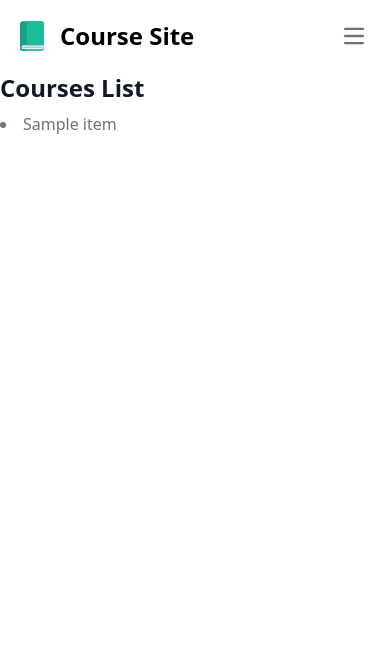
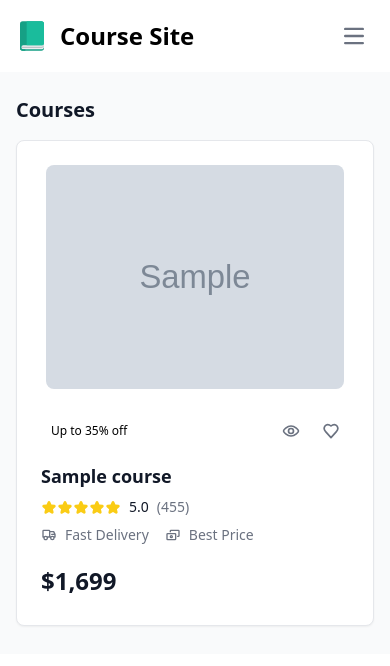
Before and after one commit to Gopal-Khadka/Django-Course-Platform, a Django app: template src/templates/courses/list.html in a window 390 px wide. Shown: the top 666 px of the page. Run offline with Django 5.2, Linux system fonts and the light colour scheme; the template is opened without the code that fills it: most values are stand-ins (such as "Sample title", 1, 10 or a date in 2020); grey boxes marked "Sample" are stand-in pictures; some libraries are stand-ins or nearby versions.

Commit message:
Update course list page

```diff
--- a/src/templates/base/navbar.html
+++ b/src/templates/base/navbar.html
@@ -62,9 +62,9 @@
         </li>
         <li>
           <a
-            href="#"
+            href="/courses"
             class="block py-2 px-3 text-gray-900 rounded hover:bg-gray-100 md:hover:bg-transparent md:border-0 md:hover:text-blue-700 md:p-0 dark:text-white md:dark:hover:text-blue-500 dark:hover:bg-gray-700 dark:hover:text-white md:dark:hover:bg-transparent"
-            >Services</a
+            >Courses</a
           >
         </li>
         {% if request.session.email_id %}
--- /dev/null
+++ b/src/templates/courses/components/course-card.html
@@ -0,0 +1,241 @@
+<div
+  class="rounded-lg border border-gray-200 bg-white p-6 shadow-sm dark:border-gray-700 dark:bg-gray-800"
+>
+  <div class="h-56 w-full">
+    <a href="{{course.get_absolute_url}}">
+      <img
+        class="mx-auto h-full rounded-lg"
+        src="{{course.admin_image_url}}"
+        alt=""
+      />
+    </a>
+  </div>
+  <div class="pt-6">
+    <div class="mb-4 flex items-center justify-between gap-4">
+      <span
+        class="me-2 rounded bg-primary-100 px-2.5 py-0.5 text-xs font-medium text-primary-800 dark:bg-primary-900 dark:text-primary-300"
+      >
+        Up to 35% off
+      </span>
+
+      <div class="flex items-center justify-end gap-1">
+        <button
+          type="button"
+          data-tooltip-target="tooltip-quick-look"
+          class="rounded-lg p-2 text-gray-500 hover:bg-gray-100 hover:text-gray-900 dark:text-gray-400 dark:hover:bg-gray-700 dark:hover:text-white"
+        >
+          <span class="sr-only"> Quick look </span>
+          <svg
+            class="h-5 w-5"
+            aria-hidden="true"
+            xmlns="http://www.w3.org/2000/svg"
+            width="24"
+            height="24"
+            fill="none"
+            viewBox="0 0 24 24"
+          >
+            <path
+              stroke="currentColor"
+              stroke-width="2"
+              d="M21 12c0 1.2-4.03 6-9 6s-9-4.8-9-6c0-1.2 4.03-6 9-6s9 4.8 9 6Z"
+            />
+            <path
+              stroke="currentColor"
+              stroke-width="2"
+              d="M15 12a3 3 0 1 1-6 0 3 3 0 0 1 6 0Z"
+            />
+          </svg>
+        </button>
+        <div
+          id="tooltip-quick-look"
+          role="tooltip"
+          class="tooltip invisible absolute z-10 inline-block rounded-lg bg-gray-900 px-3 py-2 text-sm font-medium text-white opacity-0 shadow-sm transition-opacity duration-300 dark:bg-gray-700"
+          data-popper-placement="top"
+        >
+          Quick look
+          <div class="tooltip-arrow" data-popper-arrow=""></div>
+        </div>
+
+        <button
+          type="button"
+          data-tooltip-target="tooltip-add-to-favorites"
+          class="rounded-lg p-2 text-gray-500 hover:bg-gray-100 hover:text-gray-900 dark:text-gray-400 dark:hover:bg-gray-700 dark:hover:text-white"
+        >
+          <span class="sr-only"> Add to Favorites </span>
+          <svg
+            class="h-5 w-5"
+            aria-hidden="true"
+            xmlns="http://www.w3.org/2000/svg"
+            fill="none"
+            viewBox="0 0 24 24"
+          >
+            <path
+              stroke="currentColor"
+              stroke-linecap="round"
+              stroke-linejoin="round"
+              stroke-width="2"
+              d="M12 6C6.5 1 1 8 5.8 13l6.2 7 6.2-7C23 8 17.5 1 12 6Z"
+            />
+          </svg>
+        </button>
+        <div
+          id="tooltip-add-to-favorites"
+          role="tooltip"
+          class="tooltip invisible absolute z-10 inline-block rounded-lg bg-gray-900 px-3 py-2 text-sm font-medium text-white opacity-0 shadow-sm transition-opacity duration-300 dark:bg-gray-700"
+          data-popper-placement="top"
+        >
+          Add to favorites
+          <div class="tooltip-arrow" data-popper-arrow=""></div>
+        </div>
+      </div>
+    </div>
+
+    <a
+      href="{{course.get_absolute_url}}"
+      class="text-lg font-semibold leading-tight text-gray-900 hover:underline dark:text-white"
+      >{{course.title}}</a
+    >
+
+    <div class="mt-2 flex items-center gap-2">
+      <div class="flex items-center">
+        <svg
+          class="h-4 w-4 text-yellow-400"
+          aria-hidden="true"
+          xmlns="http://www.w3.org/2000/svg"
+          fill="currentColor"
+          viewBox="0 0 24 24"
+        >
+          <path
+            d="M13.8 4.2a2 2 0 0 0-3.6 0L8.4 8.4l-4.6.3a2 2 0 0 0-1.1 3.5l3.5 3-1 4.4c-.5 1.7 1.4 3 2.9 2.1l3.9-2.3 3.9 2.3c1.5 1 3.4-.4 3-2.1l-1-4.4 3.4-3a2 2 0 0 0-1.1-3.5l-4.6-.3-1.8-4.2Z"
+          />
+        </svg>
+
+        <svg
+          class="h-4 w-4 text-yellow-400"
+          aria-hidden="true"
+          xmlns="http://www.w3.org/2000/svg"
+          fill="currentColor"
+          viewBox="0 0 24 24"
+        >
+          <path
+            d="M13.8 4.2a2 2 0 0 0-3.6 0L8.4 8.4l-4.6.3a2 2 0 0 0-1.1 3.5l3.5 3-1 4.4c-.5 1.7 1.4 3 2.9 2.1l3.9-2.3 3.9 2.3c1.5 1 3.4-.4 3-2.1l-1-4.4 3.4-3a2 2 0 0 0-1.1-3.5l-4.6-.3-1.8-4.2Z"
+          />
+        </svg>
+
+        <svg
+          class="h-4 w-4 text-yellow-400"
+          aria-hidden="true"
+          xmlns="http://www.w3.org/2000/svg"
+          fill="currentColor"
+          viewBox="0 0 24 24"
+        >
+          <path
+            d="M13.8 4.2a2 2 0 0 0-3.6 0L8.4 8.4l-4.6.3a2 2 0 0 0-1.1 3.5l3.5 3-1 4.4c-.5 1.7 1.4 3 2.9 2.1l3.9-2.3 3.9 2.3c1.5 1 3.4-.4 3-2.1l-1-4.4 3.4-3a2 2 0 0 0-1.1-3.5l-4.6-.3-1.8-4.2Z"
+          />
+        </svg>
+
+        <svg
+          class="h-4 w-4 text-yellow-400"
+          aria-hidden="true"
+          xmlns="http://www.w3.org/2000/svg"
+          fill="currentColor"
+          viewBox="0 0 24 24"
+        >
+          <path
+            d="M13.8 4.2a2 2 0 0 0-3.6 0L8.4 8.4l-4.6.3a2 2 0 0 0-1.1 3.5l3.5 3-1 4.4c-.5 1.7 1.4 3 2.9 2.1l3.9-2.3 3.9 2.3c1.5 1 3.4-.4 3-2.1l-1-4.4 3.4-3a2 2 0 0 0-1.1-3.5l-4.6-.3-1.8-4.2Z"
+          />
+        </svg>
+
+        <svg
+          class="h-4 w-4 text-yellow-400"
+          aria-hidden="true"
+          xmlns="http://www.w3.org/2000/svg"
+          fill="currentColor"
+          viewBox="0 0 24 24"
+        >
+          <path
+            d="M13.8 4.2a2 2 0 0 0-3.6 0L8.4 8.4l-4.6.3a2 2 0 0 0-1.1 3.5l3.5 3-1 4.4c-.5 1.7 1.4 3 2.9 2.1l3.9-2.3 3.9 2.3c1.5 1 3.4-.4 3-2.1l-1-4.4 3.4-3a2 2 0 0 0-1.1-3.5l-4.6-.3-1.8-4.2Z"
+          />
+        </svg>
+      </div>
+
+      <p class="text-sm font-medium text-gray-900 dark:text-white">5.0</p>
+      <p class="text-sm font-medium text-gray-500 dark:text-gray-400">(455)</p>
+    </div>
+
+    <ul class="mt-2 flex items-center gap-4">
+      <li class="flex items-center gap-2">
+        <svg
+          class="h-4 w-4 text-gray-500 dark:text-gray-400"
+          aria-hidden="true"
+          xmlns="http://www.w3.org/2000/svg"
+          fill="none"
+          viewBox="0 0 24 24"
+        >
+          <path
+            stroke="currentColor"
+            stroke-linecap="round"
+            stroke-linejoin="round"
+            stroke-width="2"
+            d="M13 7h6l2 4m-8-4v8m0-8V6a1 1 0 0 0-1-1H4a1 1 0 0 0-1 1v9h2m8 0H9m4 0h2m4 0h2v-4m0 0h-5m3.5 5.5a2.5 2.5 0 1 1-5 0 2.5 2.5 0 0 1 5 0Zm-10 0a2.5 2.5 0 1 1-5 0 2.5 2.5 0 0 1 5 0Z"
+          />
+        </svg>
+        <p class="text-sm font-medium text-gray-500 dark:text-gray-400">
+          Fast Delivery
+        </p>
+      </li>
+
+      <li class="flex items-center gap-2">
+        <svg
+          class="h-4 w-4 text-gray-500 dark:text-gray-400"
+          aria-hidden="true"
+          xmlns="http://www.w3.org/2000/svg"
+          fill="none"
+          viewBox="0 0 24 24"
+        >
+          <path
+            stroke="currentColor"
+            stroke-linecap="round"
+            stroke-width="2"
+            d="M8 7V6c0-.6.4-1 1-1h11c.6 0 1 .4 1 1v7c0 .6-.4 1-1 1h-1M3 18v-7c0-.6.4-1 1-1h11c.6 0 1 .4 1 1v7c0 .6-.4 1-1 1H4a1 1 0 0 1-1-1Zm8-3.5a1.5 1.5 0 1 1-3 0 1.5 1.5 0 0 1 3 0Z"
+          />
+        </svg>
+        <p class="text-sm font-medium text-gray-500 dark:text-gray-400">
+          Best Price
+        </p>
+      </li>
+    </ul>
+
+    <div class="mt-4 flex items-center justify-between gap-4">
+      <p
+        class="text-2xl font-extrabold leading-tight text-gray-900 dark:text-white"
+      >
+        $1,699
+      </p>
+
+      <button
+        type="button"
+        class="inline-flex items-center rounded-lg bg-primary-700 px-5 py-2.5 text-sm font-medium text-white hover:bg-primary-800 focus:outline-none focus:ring-4 focus:ring-primary-300 dark:bg-primary-600 dark:hover:bg-primary-700 dark:focus:ring-primary-800"
+      >
+        <svg
+          class="-ms-2 me-2 h-5 w-5"
+          aria-hidden="true"
+          xmlns="http://www.w3.org/2000/svg"
+          width="24"
+          height="24"
+          fill="none"
+          viewBox="0 0 24 24"
+        >
+          <path
+            stroke="currentColor"
+            stroke-linecap="round"
+            stroke-linejoin="round"
+            stroke-width="2"
+            d="M4 4h1.5L8 16m0 0h8m-8 0a2 2 0 1 0 0 4 2 2 0 0 0 0-4Zm8 0a2 2 0 1 0 0 4 2 2 0 0 0 0-4Zm.75-3H7.5M11 7H6.312M17 4v6m-3-3h6"
+          />
+        </svg>
+        Add to cart
+      </button>
+    </div>
+  </div>
+</div>
--- /dev/null
+++ b/src/templates/courses/components/course-cards.html
@@ -0,0 +1,24 @@
+<section class="bg-gray-50 py-3 antialiased dark:bg-gray-900 md:py-12">
+    <div class="mx-auto max-w-screen-xl px-4 2xl:px-0">
+      <!-- Heading & Filters -->
+      <div
+        class="mb-4 items-end justify-between space-y-4 sm:flex sm:space-y-0 md:mb-8"
+      >
+        <h2
+          class="mt-3 text-xl font-semibold text-gray-900 dark:text-white sm:text-2xl"
+        >
+          Courses
+        </h2>
+      </div>
+      <div
+        class="mb-4 grid gap-4 sm:grid-cols-2 md:mb-8 lg:grid-cols-3 xl:grid-cols-4"
+      >
+
+        <!-- List of cards-->
+         {% for course in courses_list %}
+         {% include "courses/components/course-card.html" %}
+         {% endfor %}
+        </div>
+      </div>
+    </div>
+  </section>
--- a/src/templates/courses/list.html
+++ b/src/templates/courses/list.html
@@ -6,10 +6,5 @@
 
 
 {%block content%}
-<h2 class="mb-2 text-2xl font-semibold text-gray-900 dark:text-white">Courses List</h2>
-<ul class="max-w-md space-y-1 text-gray-500 list-disc list-inside dark:text-gray-400">
-    {% for item in courses_list%}
-        <li><a href="{{item.get_absolute_url}}">{{item.title}}</a></li>
-    {% endfor %}
-</ul>
+{% include "courses/components/course-cards.html" %}
 {%endblock content%}
```
